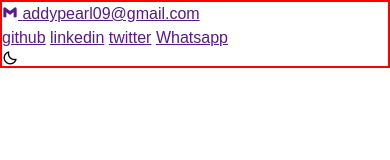
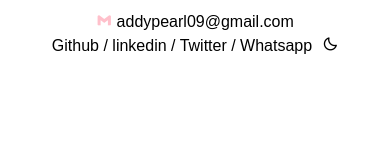
Before and after one commit to Ade1fe/internship, a plain HTML site: page index.html in a window 390 px wide. Drawn offline with nearby package versions, Linux system fonts and the light colour scheme.

Commit message:
finished header section

```diff
--- a/css/styleOne.css
+++ b/css/styleOne.css
@@ -15,7 +15,6 @@
     line-height: 1.5;
     color: var(--black);
     background-color: var(--white);
-        /* border: 2px solid red; */
 }
 
 body.active {
@@ -28,5 +27,82 @@
 /* header */
 
 header {
-        border: 2px solid red;
+    /* border: 2px solid red; */
+    display: flex;
+    justify-content: space-between;
+    align-items: center;
+    padding: 10px;
 }
+
+header ul {
+    display: flex;
+    list-style: none;
+    gap: 10px;
+    /* border: 2px solid red; */
+}
+
+header ul li.social-links {
+    margin-left: auto;
+}
+
+header ul li a , a {
+    text-decoration: none;
+    color: var(--black);
+}
+a i{
+    color: var(--main-color);
+}
+
+header ul li a:hover {
+    color: var(--main-color);
+}
+
+#theme {
+    color: var(--black);
+}
+.theme{
+    cursor: pointer;
+}
+
+
+
+
+
+
+
+
+
+
+
+
+
+
+
+
+
+
+
+
+
+
+
+
+
+
+
+@media (max-width: 550px) {
+    header {
+        display: block;
+        text-align: center;
+    }
+
+    header ul {
+        text-align: center;
+        justify-content: center;
+    }
+
+    header ul li.social-links {
+        margin-left: 0;
+        margin: 0;
+    }
+}
--- a/index.html
+++ b/index.html
@@ -8,13 +8,21 @@
     <title>Document</title>
 </head>
 <body>
-    <header>
-        <ul>
-            <li><a href=""><i class='bx bxl-gmail'></i> <span>addypearl09@gmail.com</span></a></li>
-            <li> <a href="">github</a>  <a href="">linkedin</a> <a href="">twitter</a>  <a href="">Whatsapp</a></li>
-        </ul>
-        <i class='bx bx-moon' id="theme"></i>
-    </header>
+  <header>
+    <a href=""><i class='bx bxl-gmail'></i> <span>addypearl09@gmail.com</span></a>
+    <ul class="social-links">
+        <li >
+            <a href="">Github</a> /
+            <a href="">linkedin</a> /
+            <a href="">Twitter</a> /
+            <a href="">Whatsapp</a>
+        </li>
+        <li class="theme"><i class='bx bx-moon' id="theme"></i></li>
+    </ul>
+
+</header>
+
+
 
 
 
```
Lines whose indentation alone changed are shown as unchanged.
